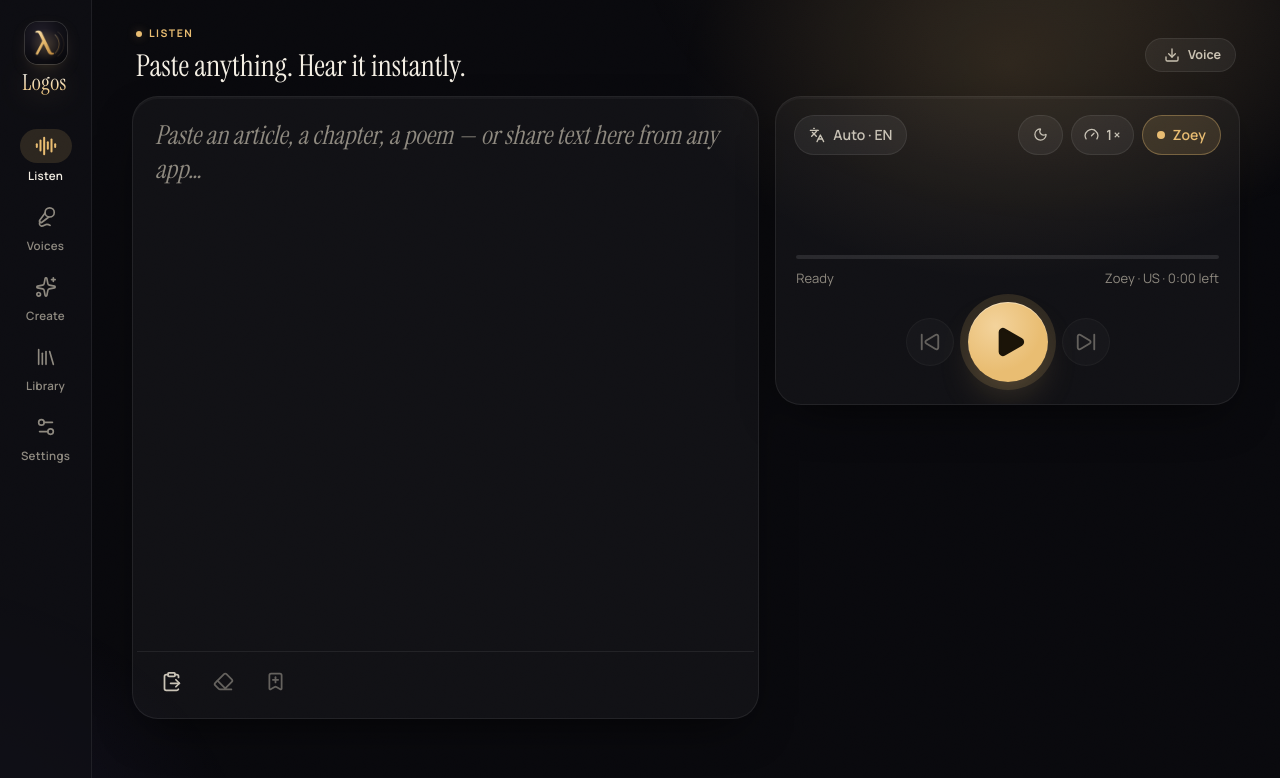
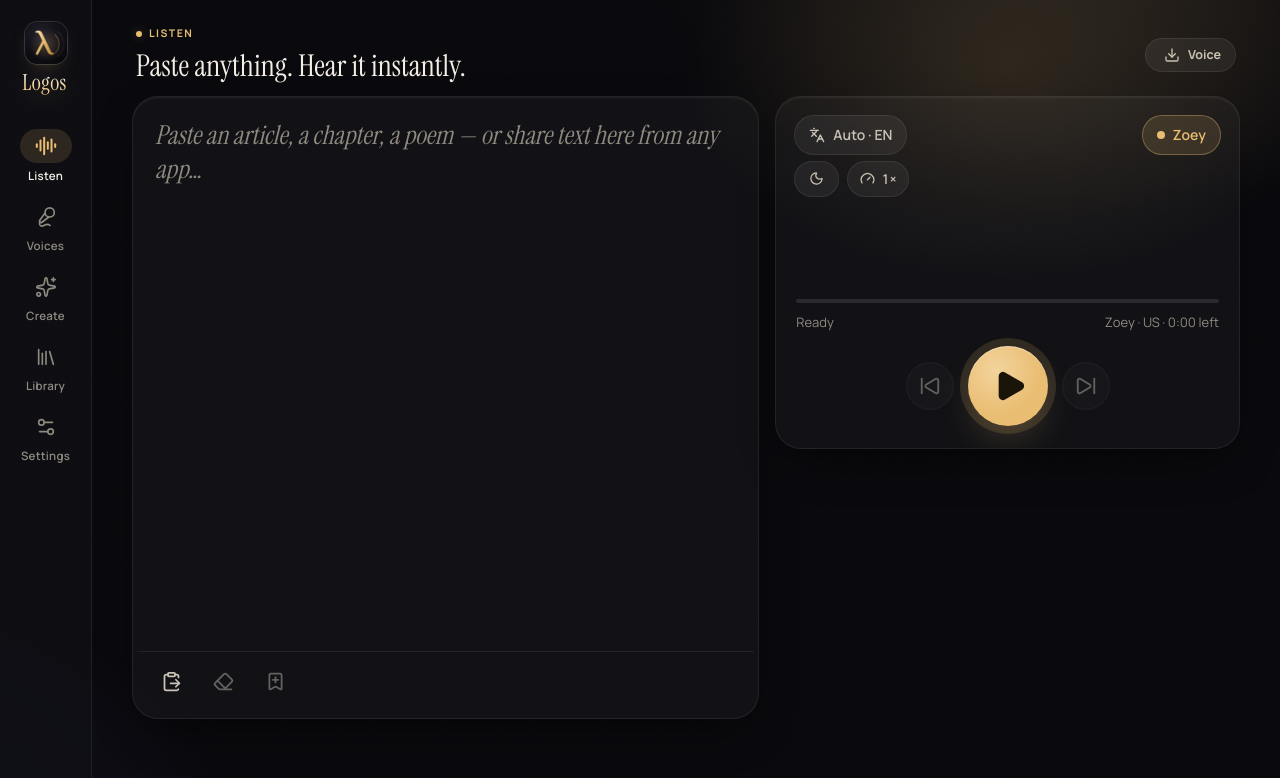
Before and after one commit to Oscarvelz/Logos, a React (Vite) app: page / in a window 1280 px wide. Shown: the top 778 px of the page. Built offline with nearby package versions, Linux system fonts and the light colour scheme.

Commit message:
Logos 1.4.58 source: Listen chips in two rows (identity / playback), nothing truncated

```diff
--- a/package.json
+++ b/package.json
@@ -1,7 +1,7 @@
 {
   "name": "logos",
   "private": true,
-  "version": "1.4.57",
+  "version": "1.4.58",
   "description": "Logos — a fast, private, phone-first text-to-speech PWA with PocketTTS voices. Based on BetterTTS by SysAdminDoc (MIT).",
   "type": "module",
   "scripts": {
--- a/src/pages/ListenPage.tsx
+++ b/src/pages/ListenPage.tsx
@@ -152,18 +152,21 @@ export function ListenPage() {
 
         <div className="listen-side">
         <div className="card player-card">
+          {/* 1.4.58: two rows, nothing truncated — identity (language, voice) on
+              top at full size; playback (sleep, speed) below, a touch smaller.
+              Four chips in one row starved each other into ellipses. */}
           <div className="player-top">
             <button className={`chip lang-chip ${st.langMode === 'auto' ? '' : 'accent'}`} onClick={cycleLang} aria-label="Language">
               <Languages size={16} />
               <span className="chip-txt">{st.langMode === 'auto' ? <>Auto · {mixed ? 'EN + ES' : detected.lang.toUpperCase()}</> : LANG_LABEL[st.langMode]}</span>
             </button>
-            <div className="player-top-r">
-              <button className={`chip ${s.sleepLeft != null ? 'accent' : ''}`} onClick={() => setSleepOpen(true)} aria-label="Sleep timer"><Moon size={15} />{s.sleepLeft != null ? formatDuration(s.sleepLeft) : null}</button>
-              <button className="chip speed-chip" onClick={() => setSpeedOpen(true)} aria-label={`Playback speed ${fmtSpeed(st.listenSpeed)}`}><Gauge size={15} />{fmtSpeed(st.listenSpeed)}</button>
-              <button className="chip accent voice-chip" onClick={() => setVoiceOpen(true)} aria-label="Voice">
-                <span className="dot" /><span className="chip-txt">{currentVoice?.name ?? ''}</span>
-              </button>
-            </div>
+            <button className="chip accent voice-chip" onClick={() => setVoiceOpen(true)} aria-label="Voice">
+              <span className="dot" /><span className="chip-txt">{currentVoice?.name ?? ''}</span>
+            </button>
+          </div>
+          <div className="player-sub">
+            <button className={`chip ${s.sleepLeft != null ? 'accent' : ''}`} onClick={() => setSleepOpen(true)} aria-label="Sleep timer"><Moon size={15} />{s.sleepLeft != null ? formatDuration(s.sleepLeft) : null}</button>
+            <button className="chip speed-chip" onClick={() => setSpeedOpen(true)} aria-label={`Playback speed ${fmtSpeed(st.listenSpeed)}`}><Gauge size={15} />{fmtSpeed(st.listenSpeed)}</button>
           </div>
 
           <Visualizer />
--- a/src/pages/SettingsPage.tsx
+++ b/src/pages/SettingsPage.tsx
@@ -9,7 +9,7 @@ import { Range, Seg, Switch, toast } from '../components/ui.tsx'
 import { endSession } from '../player/listen.ts'
 import { pronEntries, savePronEntries, type PronEntry } from '../lib/pronounce.ts'
 
-const VERSION = '1.4.57'
+const VERSION = '1.4.58'
 
 /** Running inside the Logos Android app (its WebView has no browser voices, and its storage is the app's own). */
 const IN_APP = /LogosAndroid/.test(navigator.userAgent)
--- a/src/styles.css
+++ b/src/styles.css
@@ -339,13 +339,14 @@ input[type='range']::-moz-range-thumb { width: 22px; height: 22px; border-radius
 .player-progress > b { position: absolute; inset: 0 auto 0 0; background: var(--surface-3); }
 .transport { position: relative; display: grid; grid-template-columns: minmax(0, 1fr) auto auto auto minmax(0, 1fr); align-items: center; gap: 14px; margin: 14px 0 6px; }
 .player-top { position: relative; display: flex; align-items: center; justify-content: space-between; gap: 8px; margin-bottom: 6px; min-width: 0; }
-.player-top-r { display: flex; align-items: center; gap: 8px; min-width: 0; flex: 0 1 auto; }
+.player-sub { display: flex; align-items: center; gap: 8px; margin: 2px 0 8px; }
+.player-sub .chip { height: 36px; font-size: 13.5px; }
 .player-top .chip { min-width: 0; }
 .player-top .chip svg, .player-top .chip .dot { flex: none; }
 .player-top .chip-txt { overflow: hidden; text-overflow: ellipsis; min-width: 0; }
 .lang-chip { flex: 0 1 auto; }
 .speed-chip { flex: none; padding: 0 12px; gap: 6px; font-variant-numeric: tabular-nums; }
-.voice-chip { flex: 0 1 auto; max-width: 150px; }
+.voice-chip { flex: 0 1 auto; max-width: 210px; }
 .transport .t-left { justify-self: start; }
 .transport .t-right { justify-self: end; }
 @media (max-width: 839px) {
```
Also changed, not shown: 1 other file (tests, documents, lock files or other folders).
